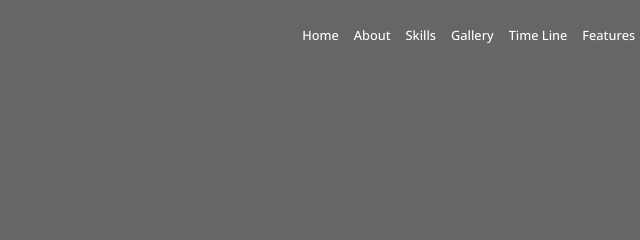
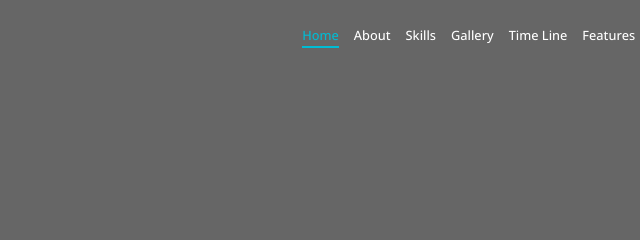
Before and after one commit to ECHO-64/Pure-KOADRO, a plain HTML site: page index.html in a window 1280 px wide. Shown: the top 240 px of the page, 421-1061 px from the left. Drawn offline with Linux system fonts and the light colour scheme.

Commit message:
Update index.html

```diff
--- a/index.html
+++ b/index.html
@@ -105,7 +105,7 @@
         </button>
         <nav class="navigation">
           <ul class="nav-ul">
-            <li><a href="#" class="nav-a" data-section="home">home</a></li>
+            <li><a href="#" class="nav-a active" data-section="home">home</a></li>
             <li><a href="#" class="nav-a" data-section="about">about</a></li>
             <li>
               <a href="#" class="nav-a" data-section="skills">skills</a>
```
